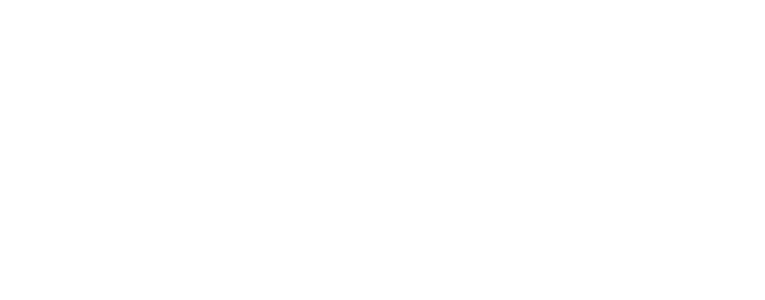
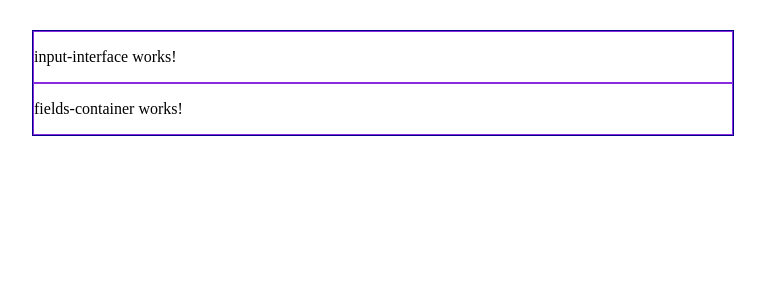
Before and after one commit to Viarus/sheep-project, an Angular app: page / in a window 1280 px wide. Shown: the top 300 px of the page, without its empty margins (257-1022 px from the left). Built offline with nearby package versions, Linux system fonts and the light colour scheme.

Commit message:
added the main container

```diff
--- a/src/app/app.component.css
+++ b/src/app/app.component.css
@@ -0,0 +1,18 @@
+.flexbox-wrapper {
+  display: flex;
+  justify-content: center;
+  margin-top: 30px;
+}
+
+.content-container {
+  flex-wrap: wrap;
+  border: darkblue solid 1px;
+  display: flex;
+  width: 700px;
+}
+
+.flex-children {
+  border: blueviolet solid 1px;
+  display: flex;
+  flex-basis: 100%;
+}
--- a/src/app/app.component.html
+++ b/src/app/app.component.html
@@ -1 +1,10 @@
-<router-outlet></router-outlet>
+<div class="flexbox-wrapper">
+  <div class="content-container">
+    <div class="flex-children">
+      <app-input-interface></app-input-interface>
+    </div>
+    <div class="flex-children">
+      <app-fields-container></app-fields-container>
+    </div>
+  </div>
+</div>
```
